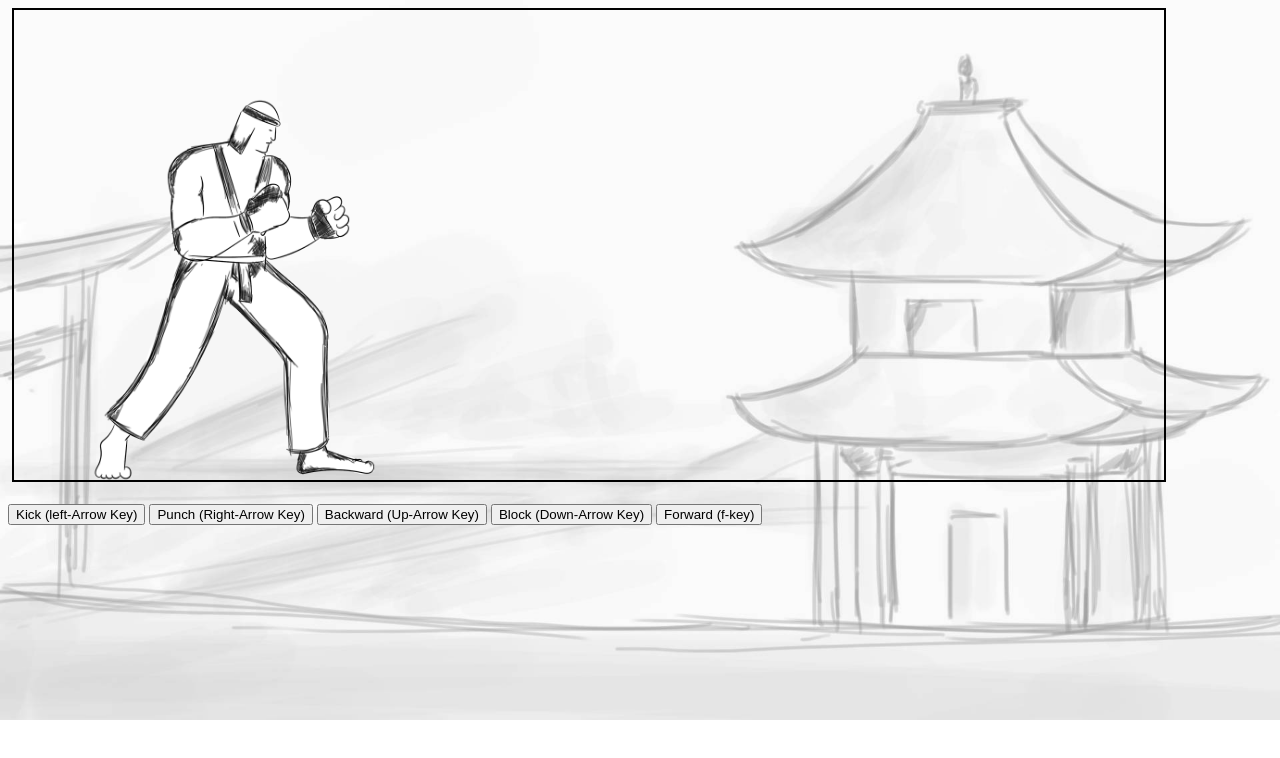
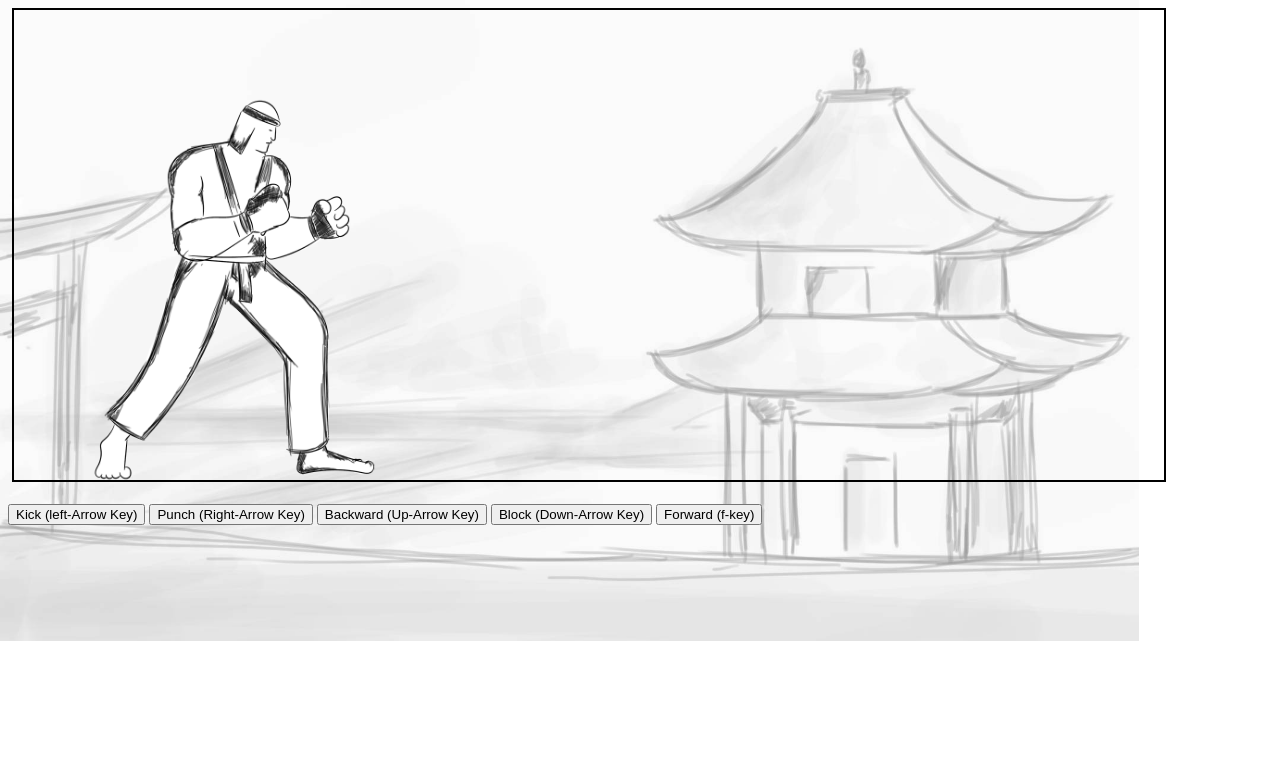
Before and after one commit to Damini02/Martial-arts, a plain HTML site: page index.html in a window 1280 px wide. Drawn offline with Linux system fonts and the light colour scheme.

Commit message:
Update index.css

```diff
--- a/index.css
+++ b/index.css
@@ -1,7 +1,7 @@
 body{
     background-image: url("background.jpg");
     background-repeat:no-repeat;
-    background-size: 100%; ;
+    background-size: 1139px,500px;
 }
 h1{
    font-family: sans-serif;
```
